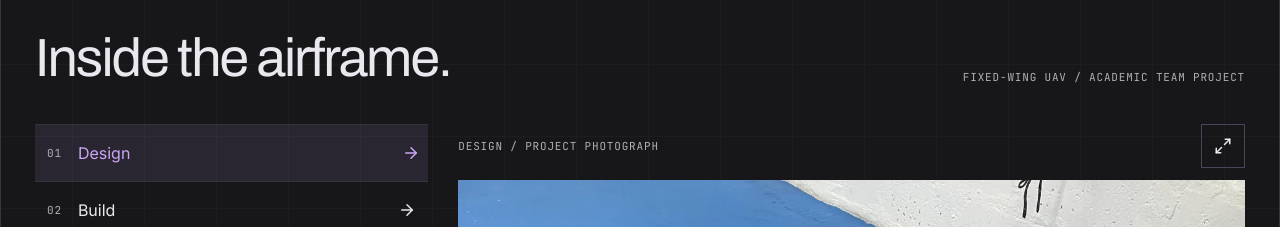
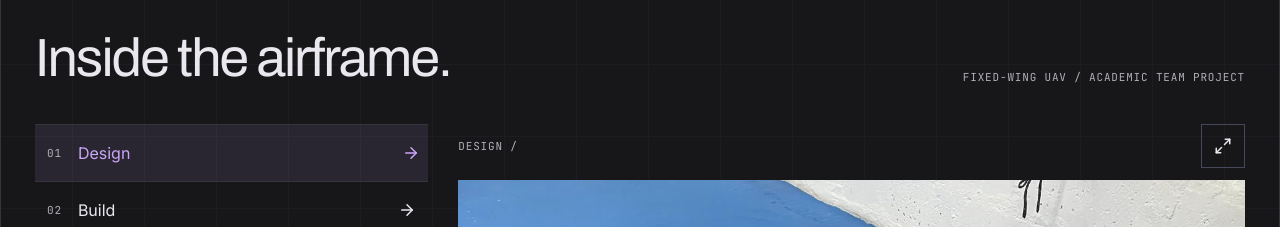
Before and after one commit to left-no-crumbz/lee-portfolio, a React (Vite) app: page / in a window 1280 px wide. Shown: the part 1160-1387 px from the top of the page. Built offline with nearby package versions, Linux system fonts and the light colour scheme.

Commit message:
fix: correct email subject casing and media label interpolation

```diff
--- a/src/App.tsx
+++ b/src/App.tsx
@@ -185,14 +185,14 @@ function Evidence() {
           </div>
           <a
             className="text-link border-b border-line-strong"
-            href={`mailto:${email}?subject=UAV%20project%20evidence`}
+            href={`mailto:${email}?subject=UAV%20Project%20Evidence`}
           >
             Request project evidence <ArrowUpRight size={16} />
           </a>
         </div>
         <figure className="min-w-0">
           <div className="mb-3 flex items-center justify-between gap-4">
-            <span className="technical text-muted">{stage.name} / Project photograph</span>
+            <span className="technical text-muted">{stage.name} / {stage.mediaLabel}</span>
             <button className="icon-button hidden md:inline-flex" onClick={() => setExpanded(!expanded)} aria-pressed={expanded} aria-label={expanded ? "Restore image size" : "Enlarge project image"} title={expanded ? "Restore image size" : "Enlarge project image"}>
               {expanded ? <Minimize2 size={18} /> : <Maximize2 size={18} />}
             </button>
@@ -270,7 +270,7 @@ function ProjectIndex() {
             <p className="max-w-[70ch] text-sm">{project.detail}</p>
             <a
               className="text-link md:col-start-2"
-              href={`mailto:${email}?subject=${encodeURIComponent(`${project.title} — project enquiry`)}`}
+              href={`mailto:${email}?subject=${encodeURIComponent(`${project.title} — Project Inquiry`)}`}
             >
               Discuss this project <ArrowUpRight size={16} />
             </a>
```
